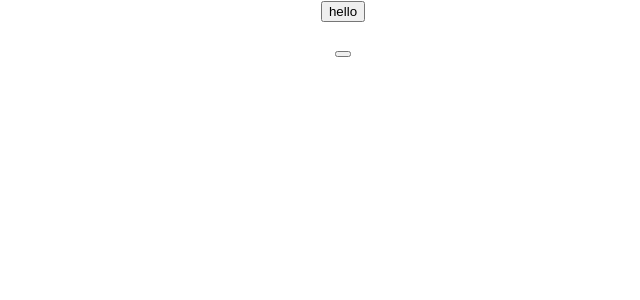
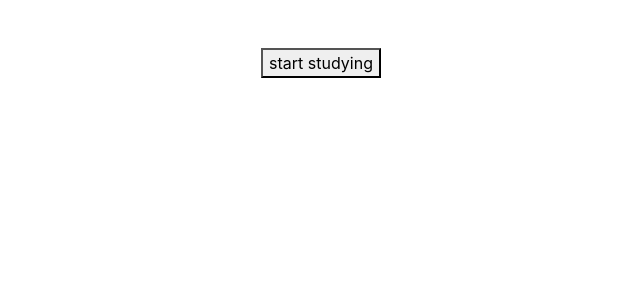
Before and after one commit to AmyWilford/cuecards, a React (Create React App) app: page / in a window 1280 px wide. Shown: the top 300 px of the page, without its empty margins (297-937 px from the left). Built offline with nearby package versions, Linux system fonts and the light colour scheme.

Commit message:
added bootstrap and simple styles

```diff
--- a/package.json
+++ b/package.json
@@ -6,6 +6,7 @@
     "@testing-library/jest-dom": "^5.16.5",
     "@testing-library/react": "^13.4.0",
     "@testing-library/user-event": "^13.5.0",
+    "bootstrap": "^5.2.2",
     "react": "^18.2.0",
     "react-dom": "^18.2.0",
     "react-scripts": "5.0.1",
--- a/public/index.html
+++ b/public/index.html
@@ -15,6 +15,7 @@
       user's mobile device or desktop. See https://developers.google.com/web/fundamentals/web-app-manifest/
     -->
     <link rel="manifest" href="%PUBLIC_URL%/manifest.json" />
+    <link rel="stylesheet" href="https://cdn.jsdelivr.net/npm/bootstrap@4.0.0/dist/css/bootstrap.min.css" integrity="sha384-Gn5384xqQ1aoWXA+058RXPxPg6fy4IWvTNh0E263XmFcJlSAwiGgFAW/dAiS6JXm" crossorigin="anonymous">
     <!--
       Notice the use of %PUBLIC_URL% in the tags above.
       It will be replaced with the URL of the `public` folder during the build.
--- a/src/components/Question.js
+++ b/src/components/Question.js
@@ -1,24 +1,61 @@
-import React, { useState } from "react";
+import React, { useState, useEffect, useRef } from "react";
 import QuestionList from "./QuestionList";
+import "./styles.css";
 
 export default function Question() {
   const [question, setQuestion] = useState("");
   const [answer, setAnswer] = useState("");
+  const [displayClass, setdisplayClass] = useState("d-none");
 
   const getQuestion = (event) => {
     setQuestion(QuestionList[Math.floor(Math.random() * QuestionList.length)]);
+    const startBtn = document.getElementById("startbtn");
+    startBtn.classList.add("d-none");
+    setdisplayClass("d-block");
     return question;
   };
 
   const getAnswer = (event) => {
+    setdisplayClass("d-block");
     setAnswer(question.answer);
+  };
+
+  const newQuestion = () => {
+    setQuestion("");
+    setAnswer("");
+    setdisplayClass("d-none");
+    getQuestion();
   };
   return (
     <div>
-      <button onClick={getQuestion}>hello</button>
-      <p>{question.question}</p>
-      <button onClick={getAnswer}></button>
-      <p>{answer}</p>
+      <div className="container m-5">
+        <button id="startbtn" onClick={getQuestion}>
+          start studying
+        </button>
+        <p>{question.question}</p>
+        <p>{answer}</p>
+      </div>
+      <div className="row d-flex justify-content-end">
+        <div className={displayClass}>
+          <button
+            className="btn btn-warning m-1"
+            id="answerbtn"
+            onClick={getAnswer}
+          >
+            Answer
+          </button>
+        </div>
+
+        <div className={displayClass}>
+          <button
+            className="btn btn-warning m-1"
+            id="newQbtn"
+            onClick={newQuestion}
+          >
+            New Question
+          </button>
+        </div>
+      </div>
     </div>
   );
 }
```
Also changed, not shown: src/components/styles.css (added), 1 other file (tests, documents, lock files or other folders).
